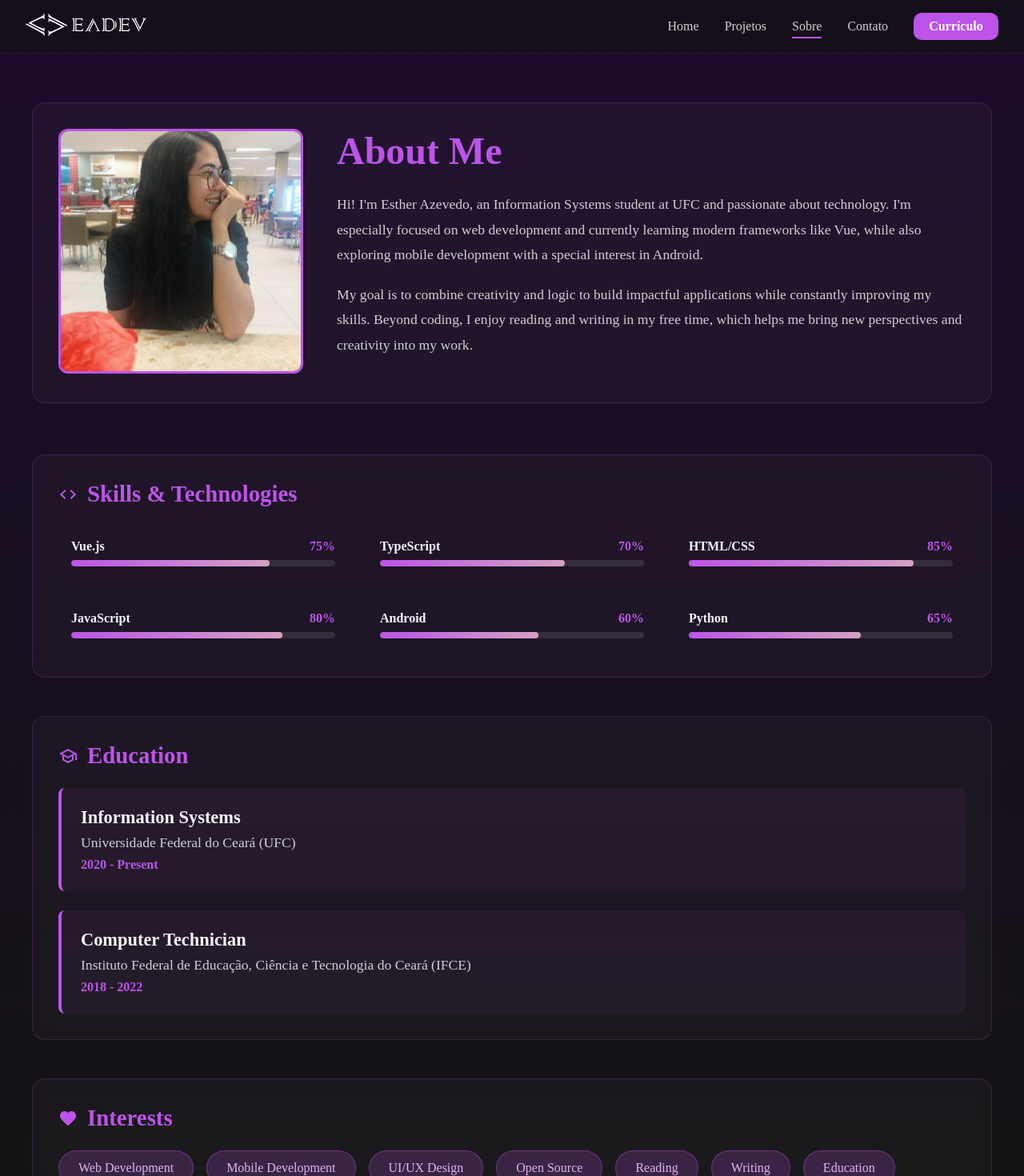
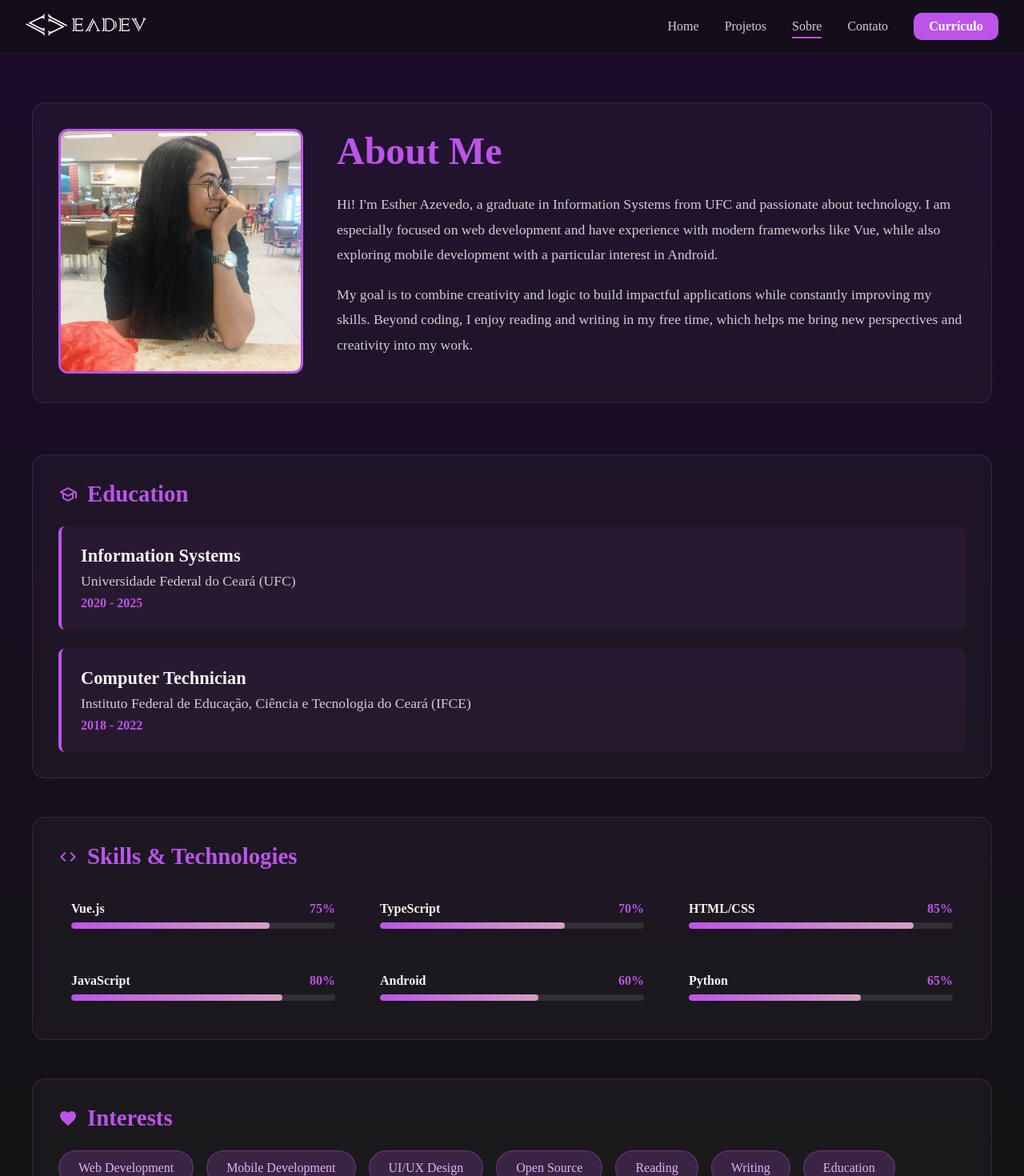
Before and after one commit to EstherAzevedo/landing-page, a Vue app: page /aboutme in a window 1280 px wide. Shown: the top 1470 px of the page at 80% size. Built offline with nearby package versions, Linux system fonts and the light colour scheme.

Commit message:
ref: melhoria em About e Project

```diff
--- a/src/pages/AboutMe.vue
+++ b/src/pages/AboutMe.vue
@@ -26,7 +26,7 @@ const education = ref<Education[]>([
     {
         degree: 'Information Systems',
         institution: 'Universidade Federal do Ceará (UFC)',
-        period: '2020 - Present'
+        period: '2020 - 2025'
     },
     {
         degree: 'Computer Technician',
@@ -57,9 +57,10 @@ const interests = ref<string[]>([
                 <div class="hero-text">
                     <h1>About Me</h1>
                     <p class="intro">
-                        Hi! I'm Esther Azevedo, an Information Systems student at UFC and passionate about technology.
-                        I'm especially focused on web development and currently learning modern frameworks like Vue,
-                        while also exploring mobile development with a special interest in Android.
+                        Hi! I'm Esther Azevedo, a graduate in Information Systems from UFC and passionate about
+                        technology.
+                        I am especially focused on web development and have experience with modern frameworks like Vue,
+                        while also exploring mobile development with a particular interest in Android.
                     </p>
                     <p class="intro">
                         My goal is to combine creativity and logic to build impactful applications while constantly
@@ -69,7 +70,27 @@ const interests = ref<string[]>([
                 </div>
             </div>
 
+
             <div class="sections">
+                <div class="section">
+                    <h2>
+                        <svg xmlns="http://www.w3.org/2000/svg" width="24" height="24" fill="currentColor"
+                            viewBox="0 0 24 24">
+                            <path
+                                d="M12 3L1 9l4 2.18v6L12 21l7-3.82v-6l2-1.09V17h2V9L12 3zm6.82 6L12 12.72 5.18 9 12 5.28 18.82 9zM17 15.99l-5 2.73-5-2.73v-3.72L12 15l5-2.73v3.72z" />
+                        </svg>
+                        Education
+                    </h2>
+                    <div class="education-list">
+                        <div v-for="(edu, index) in education" :key="index" class="education-item">
+                            <h3>{{ edu.degree }}</h3>
+                            <p class="institution">{{ edu.institution }}</p>
+                            <p class="period">{{ edu.period }}</p>
+                        </div>
+                    </div>
+                </div>
+
+
                 <div class="section">
                     <h2>
                         <svg xmlns="http://www.w3.org/2000/svg" width="24" height="24" fill="currentColor"
@@ -92,23 +113,6 @@ const interests = ref<string[]>([
                     </div>
                 </div>
 
-                <div class="section">
-                    <h2>
-                        <svg xmlns="http://www.w3.org/2000/svg" width="24" height="24" fill="currentColor"
-                            viewBox="0 0 24 24">
-                            <path
-                                d="M12 3L1 9l4 2.18v6L12 21l7-3.82v-6l2-1.09V17h2V9L12 3zm6.82 6L12 12.72 5.18 9 12 5.28 18.82 9zM17 15.99l-5 2.73-5-2.73v-3.72L12 15l5-2.73v3.72z" />
-                        </svg>
-                        Education
-                    </h2>
-                    <div class="education-list">
-                        <div v-for="(edu, index) in education" :key="index" class="education-item">
-                            <h3>{{ edu.degree }}</h3>
-                            <p class="institution">{{ edu.institution }}</p>
-                            <p class="period">{{ edu.period }}</p>
-                        </div>
-                    </div>
-                </div>
 
                 <div class="section">
                     <h2>
--- a/src/pages/Home.vue
+++ b/src/pages/Home.vue
@@ -99,8 +99,7 @@ import Navbar from '@/components/Navbar.vue';
     align-items: center;
     justify-content: center;
     min-height: 100vh;
-    padding: 2rem 3rem;
-    padding-top: 7rem;
+    padding: 6rem 2rem 3rem;
     box-sizing: border-box;
     background: linear-gradient(to bottom, #1C0B2B 0%, #121212 100%);
     overflow: hidden;
--- a/src/pages/Projects.vue
+++ b/src/pages/Projects.vue
@@ -78,6 +78,7 @@ const projects = ref<Project[]>([
     min-height: 100vh;
     padding: 5rem 2rem 2rem;
     background: linear-gradient(to bottom, #1C0B2B 0%, #121212 100%);
+    box-sizing: border-box;
 }
 
 .header {
```
Also changed, not shown: public/Esther_AboutMe.jpeg.
